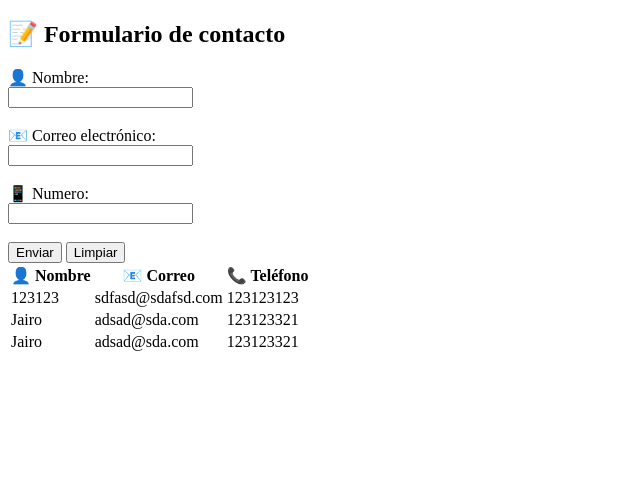
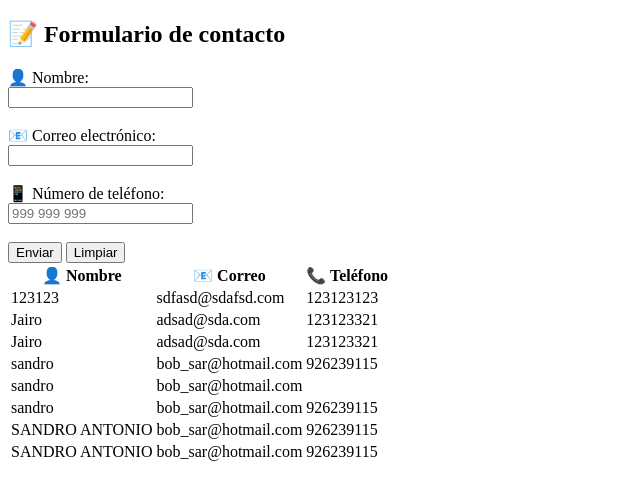
Before and after one commit to JosueQA/DAI_lab01, a PHP site: page / in a window 1280 px wide. Shown: the top 500 px of the page, without its empty margins (0-640 px from the left). Run offline with PHP 8.4, Linux system fonts and the light colour scheme.

Commit message:
Etiqueta para numero de telefono modificado: "number"->"tel"

```diff
--- a/datos.csv
+++ b/datos.csv
@@ -1,3 +1,8 @@
 123123,sdfasd@sdafsd.com,123123123
 Jairo,adsad@sda.com,123123321
 Jairo,adsad@sda.com,123123321
+sandro,bob_sar@hotmail.com,926239115
+sandro,bob_sar@hotmail.com,
+sandro,bob_sar@hotmail.com,926239115
+"SANDRO ANTONIO",bob_sar@hotmail.com,926239115
+"SANDRO ANTONIO",bob_sar@hotmail.com,926239115
--- a/index.php
+++ b/index.php
@@ -15,9 +15,13 @@
     <label for="email">📧 Correo electrónico:</label><br>
     <input type="email" id="email" name="email" required><br><br>
 
+    <label for="telefono">📱 Número de teléfono:</label><br>
+    <input type="tel" id="telefono" name="telefono" placeholder="999 999 999" inputmode="numeric" required><br><br>
+
+    <!-- etiqueta de numero anterior
     <label for="numero">📱 Numero:</label><br>
     <input type="number" id="numero" name="numero" required><br><br>
-
+    -->
 
     <input type="submit" value="Enviar">
     <input type="reset" value="Limpiar">
@@ -27,7 +31,7 @@
 if ($_SERVER["REQUEST_METHOD"] == "POST") {
     $nombre = htmlspecialchars($_POST["nombre"]);
     $email = htmlspecialchars($_POST["email"]);
-    $numero = htmlspecialchars($_POST["numero"]);
+    $numero = htmlspecialchars($_POST["telefono"]);
 
     $archivo_csv = fopen("datos.csv", "a");
 
```
